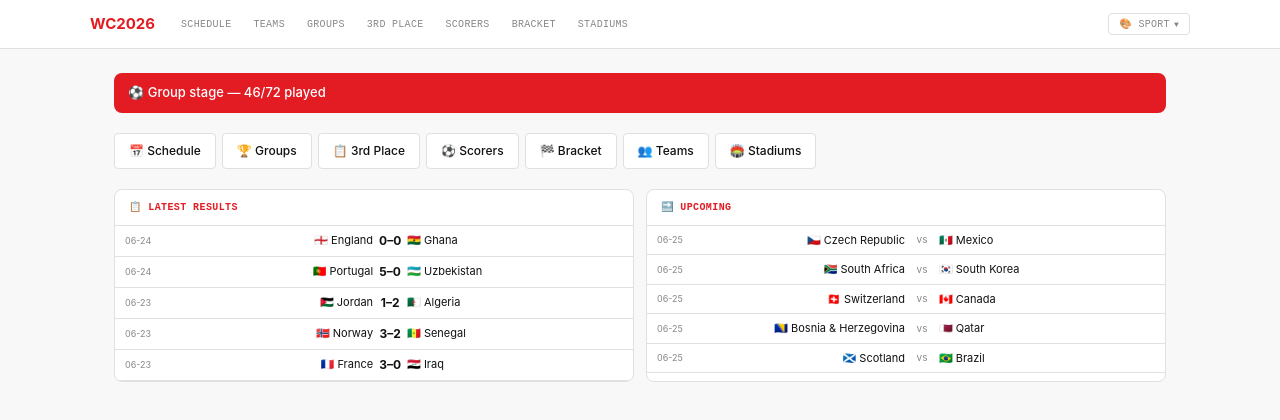
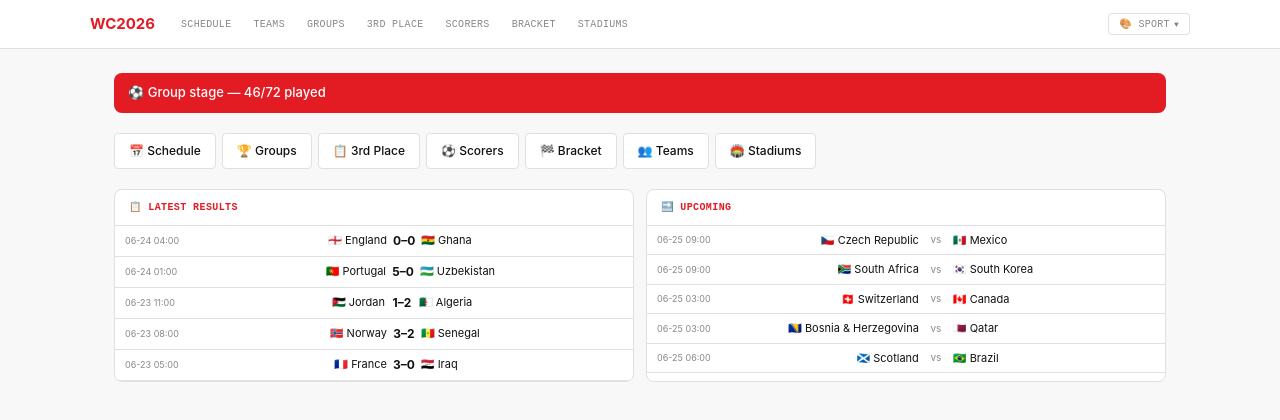
Before and after one commit to codeguy0425/worldcup2026_v2, a React (Vite) app in the folder app/: page / in a window 1280 px wide. Shown: the top 420 px of the page. Built offline with nearby package versions, Linux system fonts and the light colour scheme.

Commit message:
feat: show HKT time on schedule, bracket, home pages

```diff
--- a/app/src/pages/Bracket.tsx
+++ b/app/src/pages/Bracket.tsx
@@ -1,13 +1,14 @@
 import { useJson } from '../hooks/useJson'
 import { Link } from 'react-router-dom'
 import { useState } from 'react'
+import { toHkt } from '../hooks/hkTime'
 
 interface BracketMatch {
   matchId: number; round: string; date: string
   team1Id: string; team2Id: string
   team1Original?: string; team2Original?: string
   team1Resolved?: boolean; team2Resolved?: boolean
-  score1?: number; score2?: number
+  score1?: number; score2?: number; timeUtc?: string
 }
 
 interface BracketData { rounds: Record<string, BracketMatch[]> }
@@ -154,8 +155,8 @@ export function BracketPage() {
                     textDecoration: 'none', color: 'inherit', fontSize: '12px',
                     opacity: (isFaded1 || isFaded2) ? 0.55 : 1,
                   }}>
-                    <span style={{ fontFamily: 'var(--font-mono)', fontSize: '8px', color: 'var(--text-muted)', minWidth: '20px' }}>
-                      #{m.matchId}
+                    <span style={{ fontFamily: 'var(--font-mono)', fontSize: '8px', color: 'var(--text-muted)', minWidth: '54px' }}>
+                      {(() => { const h = toHkt(m.date, m.timeUtc); return `${h.date.slice(5)} ${h.time}` })()}
                     </span>
                     <span style={{ flex: 1, textAlign: 'right', overflow: 'hidden', textOverflow: 'ellipsis', whiteSpace: 'nowrap' }}>
                       {showFlag1} {showTeam1}
--- a/app/src/pages/Home.tsx
+++ b/app/src/pages/Home.tsx
@@ -1,6 +1,6 @@
 import { useJson } from '../hooks/useJson'
 import { Link } from 'react-router-dom'
-import { shortHkt } from '../hooks/hkTime'
+import { toHkt } from '../hooks/hkTime'
 
 interface Match {
   id: number; round: string; date: string; stage: string
@@ -86,7 +86,7 @@ export function HomePage() {
                 display: 'flex', alignItems: 'center', gap: '6px', padding: '6px 10px',
                 borderBottom: '1px solid var(--border)', textDecoration: 'none', color: 'inherit', fontSize: '11px',
               }}>
-                <span style={{ color: 'var(--text-muted)', minWidth: '24px', fontSize: '9px' }}>{shortHkt(m.date, m.timeUtc)}</span>
+                <span style={{ color: 'var(--text-muted)', minWidth: '42px', fontSize: '9px' }}>{(() => { const h = toHkt(m.date, m.timeUtc); return `${h.date.slice(5)} ${h.time}` })()}</span>
                 <span style={{ flex: 1, textAlign: 'right' }}>{t1?.flag || ''} {t1?.name || m.team1Id}</span>
                 <span style={{ fontWeight: 700, fontSize: '12px', minWidth: '22px', textAlign: 'center' }}>{m.score1}–{m.score2}</span>
                 <span style={{ flex: 1 }}>{t2?.flag || ''} {t2?.name || m.team2Id}</span>
@@ -109,7 +109,7 @@ export function HomePage() {
                 display: 'flex', alignItems: 'center', gap: '6px', padding: '6px 10px',
                 borderBottom: '1px solid var(--border)', textDecoration: 'none', color: 'inherit', fontSize: '11px',
               }}>
-                <span style={{ color: 'var(--text-muted)', minWidth: '24px', fontSize: '9px' }}>{shortHkt(m.date, m.timeUtc)}</span>
+                <span style={{ color: 'var(--text-muted)', minWidth: '42px', fontSize: '9px' }}>{(() => { const h = toHkt(m.date, m.timeUtc); return `${h.date.slice(5)} ${h.time}` })()}</span>
                 <span style={{ flex: 1, textAlign: 'right' }}>{t1?.flag || ''} {t1?.name || m.team1Id}</span>
                 <span style={{ fontWeight: 400, fontSize: '10px', minWidth: '22px', textAlign: 'center', color: 'var(--text-muted)' }}>vs</span>
                 <span style={{ flex: 1 }}>{t2?.flag || ''} {t2?.name || m.team2Id}</span>
--- a/app/src/pages/index.tsx
+++ b/app/src/pages/index.tsx
@@ -11,7 +11,6 @@ export { GroupPage } from './GroupDetail'
 import { useParams, Link } from 'react-router-dom'
 import { useState } from 'react'
 import { useJson } from '../hooks/useJson'
-import { shortHkt } from '../hooks/hkTime'
 import { toHkt } from '../hooks/hkTime'
 
 // ─── Schedule Page ───
@@ -108,8 +107,8 @@ export function SchedulePage() {
                     textDecoration: 'none', color: 'inherit', fontSize: '13px',
                     flexWrap: 'wrap',
                   }}>
-                    <span style={{ fontSize: '10px', color: 'var(--text-muted)', minWidth: '36px' }}>
-                      {shortHkt(m.date, m.timeUtc)}
+                    <span style={{ fontSize: '10px', color: 'var(--text-muted)', minWidth: '52px' }}>
+                      {(() => { const h = toHkt(m.date, m.timeUtc); return `${h.date} ${h.time}` })()}
                     </span>
                     <span style={{ display: 'flex', alignItems: 'center', gap: '4px', flex: 1, justifyContent: 'flex-end', minWidth: 0 }}>
                       <span>{t1?.flag || ''}</span>
```
